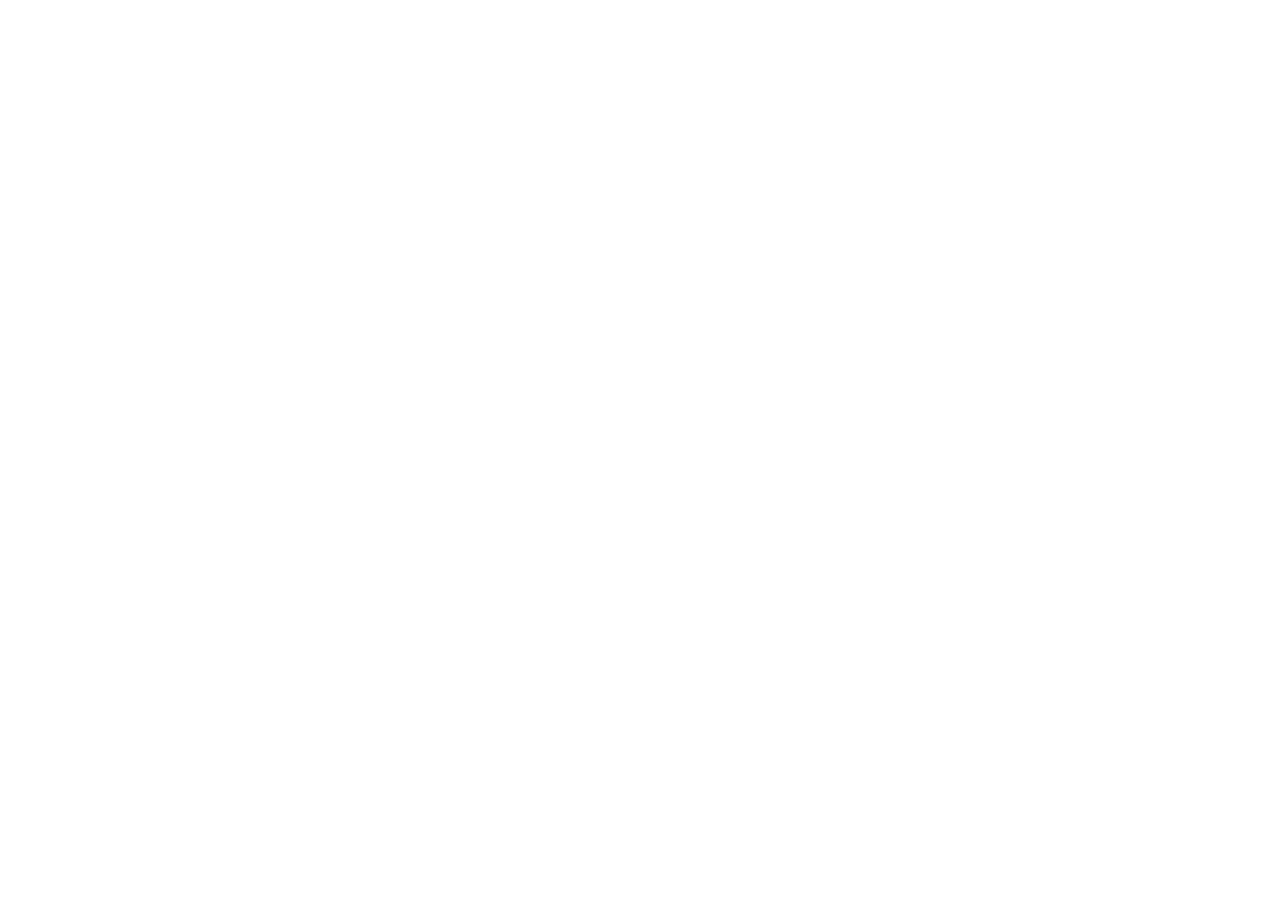
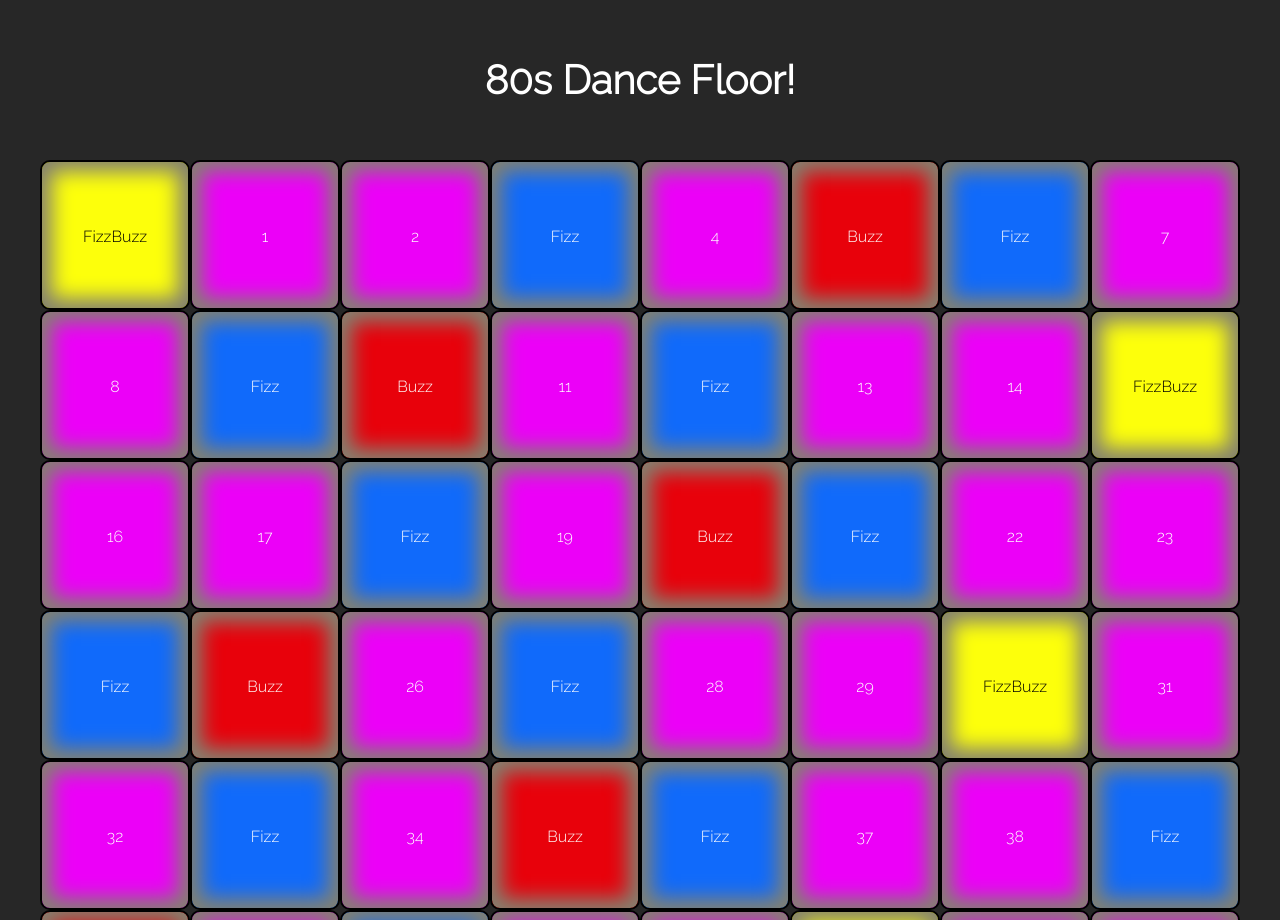
Before and after one commit to cif95/js-fizzbuzz, a plain HTML site: page index.html in a window 1280 px wide. Shown: the top 920 px of the page. Before the commit the page ends 800 px from the top, so only its background shows below. Drawn offline with nearby package versions, Linux system fonts and the light colour scheme.

Commit message:
implemented dom output

```diff
--- a/css/style.css
+++ b/css/style.css
@@ -0,0 +1,26 @@
+body{
+	font-family: 'Raleway';
+	background-color: rgb(39, 39, 39);
+}
+
+.my-box{
+	height:150px;
+	width:150px;
+	line-height:150px;
+	border:2px solid black;
+	border-radius: 10px;
+	box-shadow: inset 0px 0px 20px 10px rgb(131, 129, 112);
+}
+
+.my-bg-80s1{
+	background-color: #EC00F8;
+}
+.my-bg-80s2{
+	background-color: #106afb;
+}
+.my-bg-80s3{
+	background-color: #E8010B;
+}
+.my-bg-80s4{
+	background-color: #FDFF0B;
+}
--- a/index.html
+++ b/index.html
@@ -16,6 +16,14 @@
 </head>
 <body>
 	<main>
+		<div class="container-fluid">
+			<div class="row">
+				<div class="col p-2 text-center text-white">
+					<h1 class="text-capitalize fw-bold py-5" >80s dance floor!</h1>
+					<section id="dance-floor" class="d-flex flex-wrap justify-content-center"></section>
+				</div>
+			</div>
+		</div>
 	</main>
 	<script type="text/javascript" src="js/script.js"></script>
 </body>
--- a/js/script.js
+++ b/js/script.js
@@ -1,16 +1,24 @@
-// * creare un ciclo for che stampi in console i numeri da 1 a 100
 for (let i = 0; i < 101; i++) {
-	// * creare una condizione if all'interno del ciclo per i seguenti casi :
-	if (( i % 3 == 0) && (i % 5 == 0)) { // ! per i numeri multipli sia di 3 che di 5 stampare "FizzBuzz"
-		console.log('fizz');
-	} else if (i % 5 == 0) { 	// ! per i numeri multipli di 5 stampare "buzz"
-		console.log('buzz');
-	} else if (i % 3 == 0) { // ! per i numeri multipli di 3 stampare "fizz"
-		console.log('fizzbuzz');
+	let danceFloor = document.querySelector('section#dance-floor');
+	console.log(danceFloor);
+	let newBox = document.createElement('div');
+	newBox.classList.add('my-box');
+	danceFloor.append(newBox);
+	if ( (i % 3 == 0) && (i % 5 == 0)) {
+		console.log('Fizzbuzz');
+		newBox.innerHTML = 'FizzBuzz';
+		newBox.classList.add('my-bg-80s4', 'text-black');
+	} else if (i % 5 == 0) {
+		console.log('Buzz');
+		newBox.innerHTML = 'Buzz';
+		newBox.classList.add('my-bg-80s3');
+	} else if (i % 3 == 0) {
+		console.log('Fizz');
+		newBox.innerHTML = 'Fizz';
+		newBox.classList.add('my-bg-80s2');
 	} else {
 		console.log(i);
+		newBox.innerHTML = i ;
+		newBox.classList.add('my-bg-80s1');
 	}
 }
-
-
-// * rappresentare il programma nel DOM
```
